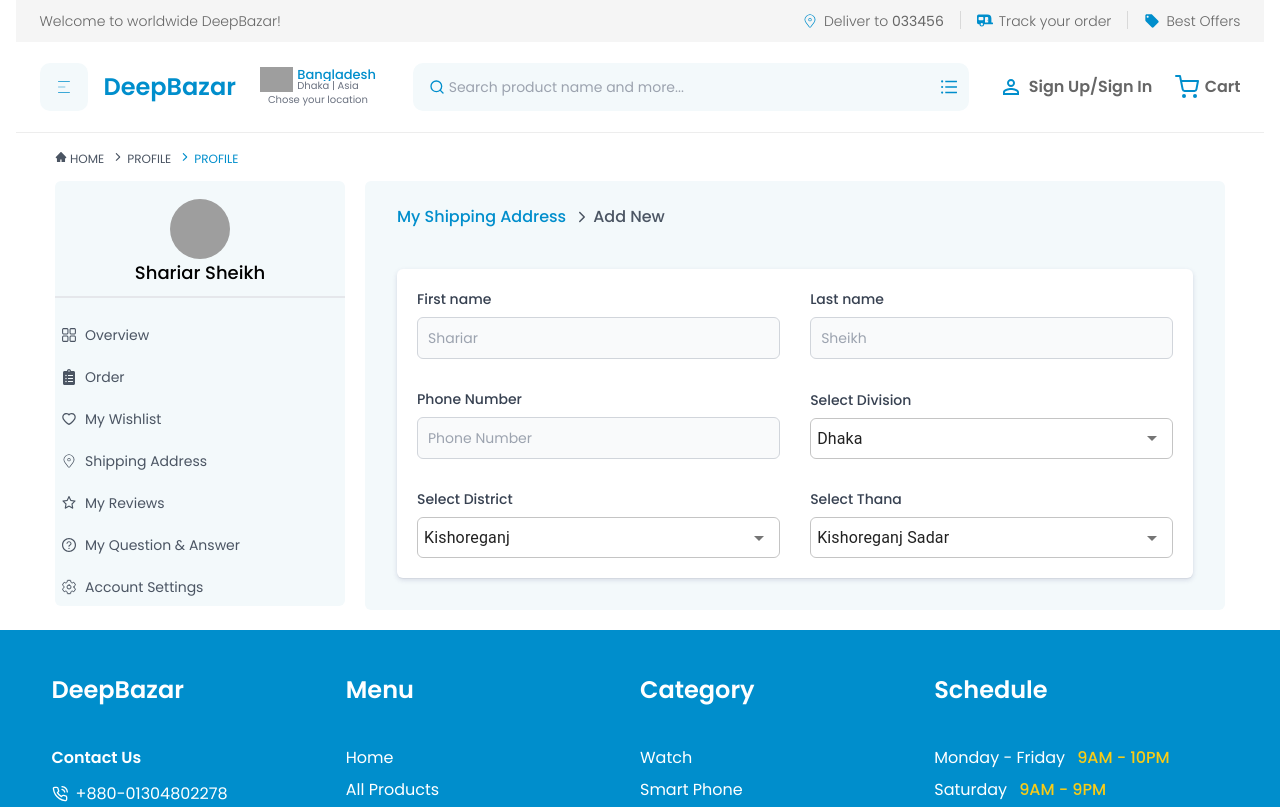
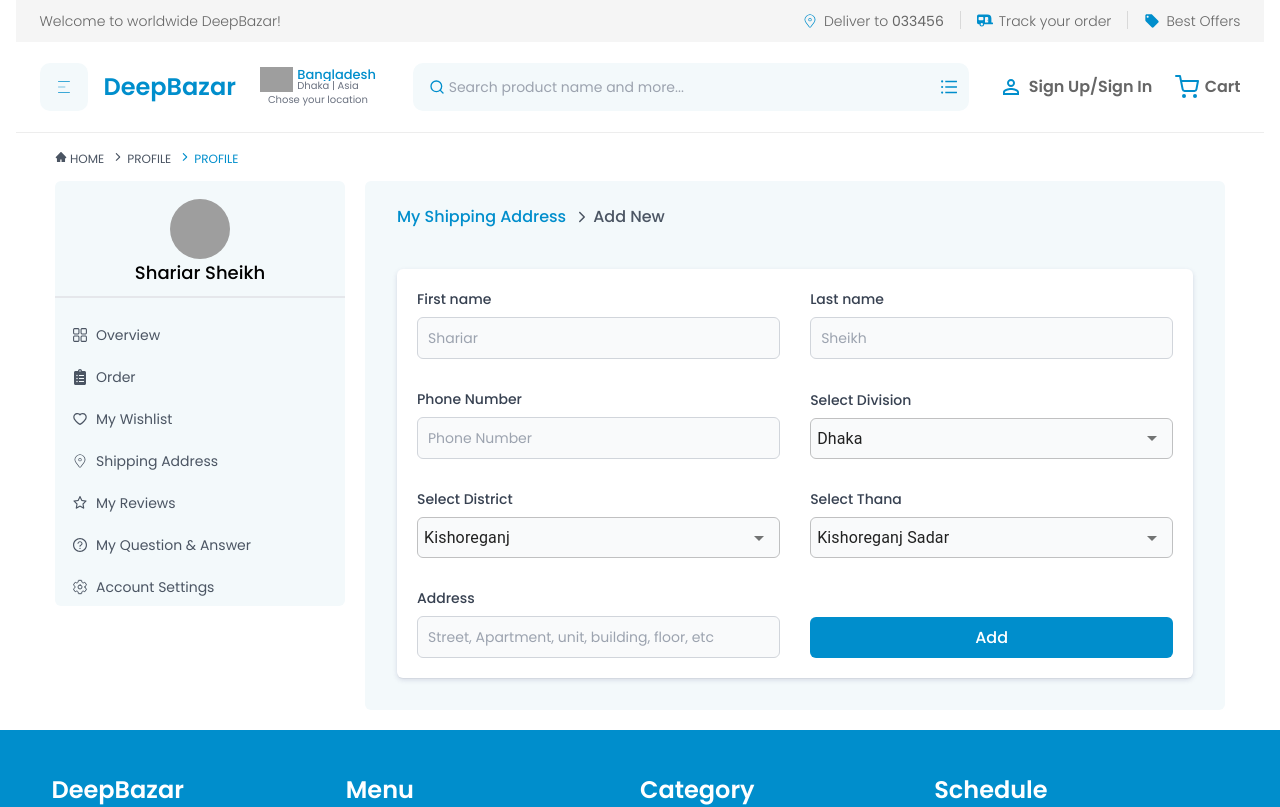
Before and after one commit to whitefog425dev/deepbazar, a Next.js app: page /profile/shipping-address/add-new in a window 1280 px wide. Shown: the top 807 px of the page. Built offline with nearby package versions, Linux system fonts and the light colour scheme; grey boxes are pictures that could not be loaded.

Commit message:
shipping form design done

```diff
--- a/src/views/profile/Sidebar.tsx
+++ b/src/views/profile/Sidebar.tsx
@@ -25,7 +25,7 @@
         <li className="w-full h-[38px] mb-1">
           <Link
             href="/profile"
-            className="text-gray-600 w-full h-[38px] flex items-center space-x-2 border-l-2 px-1 border-transparent hover:border-primary hover:bg-[#e1f6ff] duration-150"
+            className="text-gray-600 w-full h-[38px] flex items-center space-x-2 border-l-2 pl-[15px] border-transparent hover:border-primary hover:bg-[#e1f6ff] duration-150"
           >
             <RxDashboard size={16} />
             <span className="font-normal text-sm">Overview</span>
@@ -35,7 +35,7 @@
         <li className="w-full h-[38px] mb-1">
           <Link
             href="/profile/order"
-            className="w-full text-gray-600 h-[38px] flex items-center space-x-2 border-l-2 px-1 border-transparent hover:border-primary hover:bg-[#e1f6ff] duration-150"
+            className="w-full text-gray-600 h-[38px] flex items-center space-x-2 border-l-2 pl-[15px] border-transparent hover:border-primary hover:bg-[#e1f6ff] duration-150"
           >
             <FaClipboardList size={16} />
             <span className="font-normal text-sm">Order</span>
@@ -45,7 +45,7 @@
         <li className="w-full h-[38px] mb-1">
           <Link
             href="/profile/wishlist"
-            className="w-full text-gray-600 h-[38px] flex items-center space-x-2 border-l-2 px-1 border-transparent hover:border-primary hover:bg-[#e1f6ff] duration-150"
+            className="w-full text-gray-600 h-[38px] flex items-center space-x-2 border-l-2 pl-[15px] border-transparent hover:border-primary hover:bg-[#e1f6ff] duration-150"
           >
             <AiOutlineHeart size={16} />
             <span className="font-normal text-sm">My Wishlist</span>
@@ -55,7 +55,7 @@
         <li className="w-full h-[38px] mb-1">
           <Link
             href="/profile/shipping-address"
-            className="w-full text-gray-600 h-[38px] flex items-center space-x-2 border-l-2 px-1 border-transparent hover:border-primary hover:bg-[#e1f6ff] duration-150"
+            className="w-full text-gray-600 h-[38px] flex items-center space-x-2 border-l-2 pl-[15px] border-transparent hover:border-primary hover:bg-[#e1f6ff] duration-150"
           >
             <CiLocationOn size={16} />
             <span className="font-normal text-sm">Shipping Address</span>
@@ -65,7 +65,7 @@
         <li className="w-full h-[38px] mb-1">
           <Link
             href="/profile/reviews"
-            className="w-full text-gray-600 h-[38px] flex items-center space-x-2 border-l-2 px-1 border-transparent hover:border-primary hover:bg-[#e1f6ff] duration-150"
+            className="w-full text-gray-600 h-[38px] flex items-center space-x-2 border-l-2 pl-[15px] border-transparent hover:border-primary hover:bg-[#e1f6ff] duration-150"
           >
             <AiOutlineStar size={16} />
             <span className="font-normal text-sm">My Reviews</span>
@@ -75,7 +75,7 @@
         <li className="w-full h-[38px] mb-1">
           <Link
             href="/profile/question-answer"
-            className="w-full text-gray-600 h-[38px] flex items-center space-x-2 border-l-2 px-1 border-transparent hover:border-primary hover:bg-[#e1f6ff] duration-150"
+            className="w-full text-gray-600 h-[38px] flex items-center space-x-2 border-l-2 pl-[15px] border-transparent hover:border-primary hover:bg-[#e1f6ff] duration-150"
           >
             <AiOutlineQuestionCircle size={16} />
             <span className="font-normal text-sm">My Question & Answer</span>
@@ -85,7 +85,7 @@
         <li className="w-full h-[38px] mb-1">
           <Link
             href="/profile/account"
-            className="w-full text-gray-600 h-[38px] flex items-center space-x-2 border-l-2 px-1 border-transparent hover:border-primary hover:bg-[#e1f6ff] duration-150"
+            className="w-full text-gray-600 h-[38px] flex items-center space-x-2 border-l-2 pl-[15px] border-transparent hover:border-primary hover:bg-[#e1f6ff] duration-150"
           >
             <IoSettingsOutline size={16} />
             <span className="font-normal text-sm">Account Settings</span>
--- a/src/views/profile/shippingAddress/add-new/index.tsx
+++ b/src/views/profile/shippingAddress/add-new/index.tsx
@@ -100,7 +100,7 @@
                 Phone Number
               </label>
               <input
-                type="text"
+                type="tel"
                 className="bg-gray-50 border border-gray-300 text-gray-700 text-sm rounded-[6px] focus:outline-blue-500 block w-full p-2.5"
                 placeholder="Phone Number"
                 required
@@ -121,6 +121,7 @@
                     width: '100%',
                     maxHeight: 41,
                     borderRadius: '6px',
+                    background: '#f9fafb',
                     padding: '2px',
                     ':hover': {
                       outline: 'none',
@@ -155,6 +156,7 @@
                     width: '100%',
                     maxHeight: 41,
                     borderRadius: '6px',
+                    background: '#f9fafb',
                     padding: '2px',
                     ':hover': {
                       outline: 'none',
@@ -191,6 +193,7 @@
                     width: '100%',
                     maxHeight: 41,
                     borderRadius: '6px',
+                    background: '#f9fafb',
                     padding: '2px',
                     ':hover': {
                       outline: 'none',
@@ -212,6 +215,28 @@
               />
             </div>
           </div>
+
+          <div className="flex items-center justify-between mt-[30px]">
+            <div className="w-[48%]">
+              <label
+                htmlFor=""
+                className="block mb-2 text-sm font-medium text-gray-700"
+              >
+                Address
+              </label>
+              <input
+                type="text"
+                className="bg-gray-50 border border-gray-300 text-gray-700 text-sm rounded-[6px] focus:outline-blue-500 block w-full p-2.5"
+                placeholder="Street, Apartment, unit, building, floor, etc"
+                required
+              />
+            </div>
+            <div className="w-[48%] pt-[24px]">
+              <button className="h-[41px] w-full rounded-[6px] flex items-center justify-center mt-[5px] bg-primary text-white font-medium active:scale-95 duration-150">
+                Add
+              </button>
+            </div>
+          </div>
         </form>
       </div>
     </div>
--- a/tailwind.config.ts
+++ b/tailwind.config.ts
@@ -1,7 +1,7 @@
-import type { Config } from "tailwindcss";
+import type { Config } from 'tailwindcss';
 
 const config: Config = {
-  content: ["./src/**/*.{js,ts,jsx,tsx,mdx}"],
+  content: ['./src/**/*.{js,ts,jsx,tsx,mdx}'],
   theme: {
     extend: {
       colors: {
```
